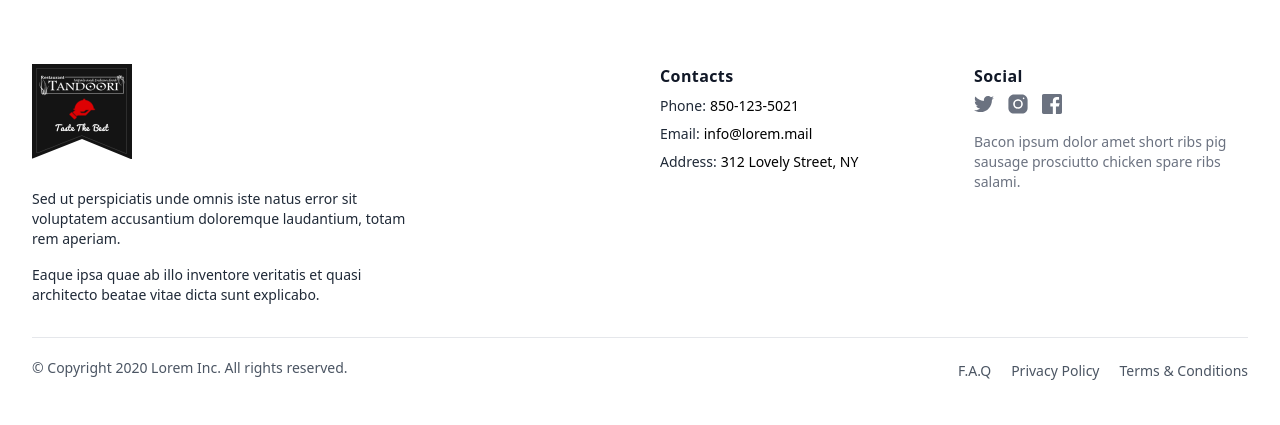
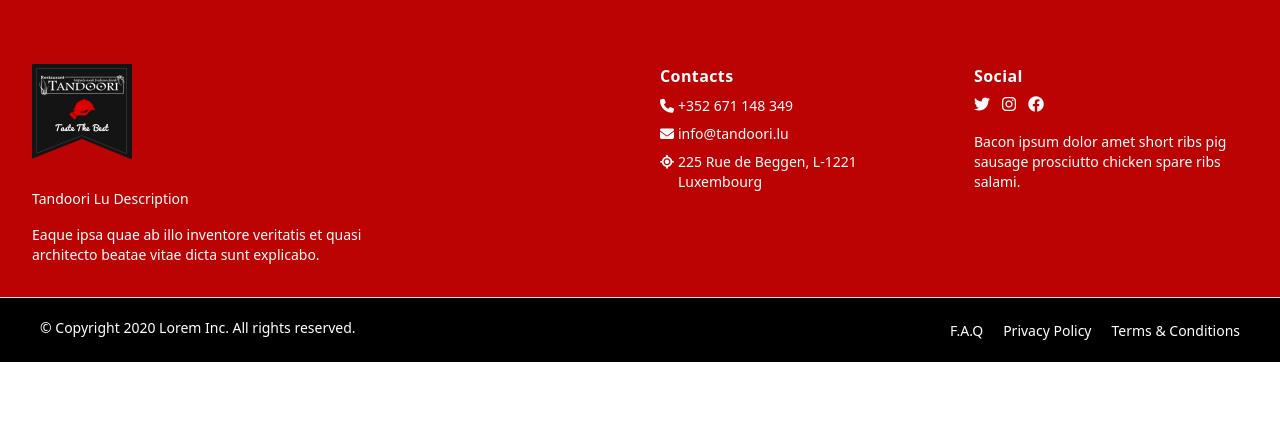
Before and after one commit to manishchettrikarki/TandooriHTML, a plain HTML site: page footer.html in a window 1280 px wide. Drawn offline with nearby package versions, Linux system fonts and the light colour scheme.

Commit message:
footer section completed

```diff
--- a/footer.html
+++ b/footer.html
@@ -13,97 +13,96 @@
 </head>
 
 <body>
+  <footer class="max-w-full bg-[#BB0304] text-white">
+
+
     <div class="px-4 pt-16 mx-auto sm:max-w-xl md:max-w-full lg:max-w-screen-xl md:px-24 lg:px-8">
       <div class="grid gap-10 row-gap-6 mb-8 sm:grid-cols-2 lg:grid-cols-4">
         <div class="sm:col-span-2">
-        <a href="/" aria-label="Go home" title="Company" class="inline-flex items-center">
+          <a href="/" aria-label="Go home" title="Company" class="inline-flex items-center justify-center">
             <img class="max-w-[100px]" src="logo.png" alt="Tandoori Lu Logo">
           </a>
+
           <div class="mt-6 lg:max-w-sm">
-          <p class="text-sm text-gray-800">
-            Sed ut perspiciatis unde omnis iste natus error sit voluptatem accusantium doloremque laudantium, totam rem
-            aperiam.
+            <p class="text-sm text-white">
+              Tandoori Lu Description
             </p>
-          <p class="mt-4 text-sm text-gray-800">
+            <p class="mt-4 text-sm text-white">
               Eaque ipsa quae ab illo inventore veritatis et quasi architecto beatae vitae dicta sunt explicabo.
             </p>
           </div>
         </div>
         <div class="space-y-2 text-sm">
-        <p class="text-base font-bold tracking-wide text-gray-900">Contacts</p>
+          <p class="text-base font-bold tracking-wide text-white-900">Contacts</p>
           <div class="flex">
-          <p class="mr-1 text-gray-800">Phone:</p>
-          <a href="tel:850-123-5021" aria-label="Our phone" title="Our phone"
-            class="transition-colors duration-300 text-deep-purple-accent-400 hover:text-deep-purple-800">850-123-5021</a>
+            <p class="mr-1 text-white-800"><i class="fas fa-phone"></i></p>
+            <a href="tel:352 671 148 349" aria-label="Our phone" title="Our phone"
+              class="transition-colors duration-300 text-deep-purple-accent-400 hover:text-deep-purple-800"> +352 671
+              148 349</a>
           </div>
           <div class="flex">
-          <p class="mr-1 text-gray-800">Email:</p>
-          <a href="mailto:info@lorem.mail" aria-label="Our email" title="Our email"
-            class="transition-colors duration-300 text-deep-purple-accent-400 hover:text-deep-purple-800">info@lorem.mail</a>
+            <p class="mr-1 text-white-800">
+              <i class="fas fa-envelope"></i>
+            </p>
+            <a href="mailto:info@tandoori.lu" aria-label="Our email" title="Our email"
+              class="transition-colors duration-300 text-deep-purple-accent-400 hover:text-deep-purple-800">info@tandoori.lu</a>
           </div>
           <div class="flex">
-          <p class="mr-1 text-gray-800">Address:</p>
+            <p class="mr-1 text-white-800">
+              <i class="fas fa-location"></i>
+            </p>
             <a href="https://www.google.com/maps" target="_blank" rel="noopener noreferrer" aria-label="Our address"
               title="Our address"
               class="transition-colors duration-300 text-deep-purple-accent-400 hover:text-deep-purple-800">
-            312 Lovely Street, NY
+              225 Rue de Beggen, L-1221 Luxembourg
             </a>
           </div>
         </div>
         <div>
-        <span class="text-base font-bold tracking-wide text-gray-900">Social</span>
+          <span class="text-base font-bold tracking-wide text-white-900">Social</span>
           <div class="flex items-center mt-1 space-x-3">
-          <a href="/" class="text-gray-500 transition-colors duration-300 hover:text-deep-purple-accent-400">
-            <svg viewBox="0 0 24 24" fill="currentColor" class="h-5">
-              <path
-                d="M24,4.6c-0.9,0.4-1.8,0.7-2.8,0.8c1-0.6,1.8-1.6,2.2-2.7c-1,0.6-2,1-3.1,1.2c-0.9-1-2.2-1.6-3.6-1.6 c-2.7,0-4.9,2.2-4.9,4.9c0,0.4,0,0.8,0.1,1.1C7.7,8.1,4.1,6.1,1.7,3.1C1.2,3.9,1,4.7,1,5.6c0,1.7,0.9,3.2,2.2,4.1 C2.4,9.7,1.6,9.5,1,9.1c0,0,0,0,0,0.1c0,2.4,1.7,4.4,3.9,4.8c-0.4,0.1-0.8,0.2-1.3,0.2c-0.3,0-0.6,0-0.9-0.1c0.6,2,2.4,3.4,4.6,3.4 c-1.7,1.3-3.8,2.1-6.1,2.1c-0.4,0-0.8,0-1.2-0.1c2.2,1.4,4.8,2.2,7.5,2.2c9.1,0,14-7.5,14-14c0-0.2,0-0.4,0-0.6 C22.5,6.4,23.3,5.5,24,4.6z">
-              </path>
-            </svg>
+
+            <a href="/" class="text-white-500 transition-colors duration-300 hover:text-deep-purple-accent-400">
+              <i class="fa-brands fa-twitter"></i>
             </a>
-          <a href="/" class="text-gray-500 transition-colors duration-300 hover:text-deep-purple-accent-400">
-            <svg viewBox="0 0 30 30" fill="currentColor" class="h-6">
-              <circle cx="15" cy="15" r="4"></circle>
-              <path
-                d="M19.999,3h-10C6.14,3,3,6.141,3,10.001v10C3,23.86,6.141,27,10.001,27h10C23.86,27,27,23.859,27,19.999v-10   C27,6.14,23.859,3,19.999,3z M15,21c-3.309,0-6-2.691-6-6s2.691-6,6-6s6,2.691,6,6S18.309,21,15,21z M22,9c-0.552,0-1-0.448-1-1   c0-0.552,0.448-1,1-1s1,0.448,1,1C23,8.552,22.552,9,22,9z">
-              </path>
-            </svg>
+            <a href="/" class="text-white-500 transition-colors duration-300 hover:text-deep-purple-accent-400">
+              <i class="fa-brands fa-instagram"></i>
             </a>
-          <a href="/" class="text-gray-500 transition-colors duration-300 hover:text-deep-purple-accent-400">
-            <svg viewBox="0 0 24 24" fill="currentColor" class="h-5">
-              <path
-                d="M22,0H2C0.895,0,0,0.895,0,2v20c0,1.105,0.895,2,2,2h11v-9h-3v-4h3V8.413c0-3.1,1.893-4.788,4.659-4.788 c1.325,0,2.463,0.099,2.795,0.143v3.24l-1.918,0.001c-1.504,0-1.795,0.715-1.795,1.763V11h4.44l-1,4h-3.44v9H22c1.105,0,2-0.895,2-2 V2C24,0.895,23.105,0,22,0z">
-              </path>
-            </svg>
+            <a href="/" class="text-white-500 transition-colors duration-300 hover:text-deep-purple-accent-400">
+              <i class="fa-brands fa-facebook"></i>
             </a>
           </div>
-        <p class="mt-4 text-sm text-gray-500">
+          <p class="mt-4 text-sm text-white-500">
             Bacon ipsum dolor amet short ribs pig sausage prosciutto chicken spare ribs salami.
           </p>
         </div>
       </div>
-    <div class="flex flex-col-reverse justify-between pt-5 pb-10 border-t lg:flex-row">
-      <p class="text-sm text-gray-600">
+
+    </div>
+    <div class="flex flex-col-reverse justify-between pt-5 pb-5 border-t lg:flex-row bg-black max-w-full px-10">
+      <p class="text-sm text-white-600">
         © Copyright 2020 Lorem Inc. All rights reserved.
       </p>
       <ul class="flex flex-col mb-3 space-y-2 lg:mb-0 sm:space-y-0 sm:space-x-5 sm:flex-row">
         <li>
           <a href="/"
-            class="text-sm text-gray-600 transition-colors duration-300 hover:text-deep-purple-accent-400">F.A.Q</a>
+            class="text-sm text-white-600 transition-colors duration-300 hover:text-deep-purple-accent-400">F.A.Q</a>
         </li>
         <li>
           <a href="/"
-            class="text-sm text-gray-600 transition-colors duration-300 hover:text-deep-purple-accent-400">Privacy
+            class="text-sm text-white-600 transition-colors duration-300 hover:text-deep-purple-accent-400">Privacy
             Policy</a>
         </li>
         <li>
           <a href="/"
-            class="text-sm text-gray-600 transition-colors duration-300 hover:text-deep-purple-accent-400">Terms
+            class="text-sm text-white-600 transition-colors duration-300 hover:text-deep-purple-accent-400">Terms
             &amp;
             Conditions</a>
         </li>
       </ul>
     </div>
-  </div>
+  </footer>
+
 </body>
 
 </html>
```
Also changed, not shown: product-card.html (+0 -1 lines). Lines whose indentation alone changed are shown as unchanged.
